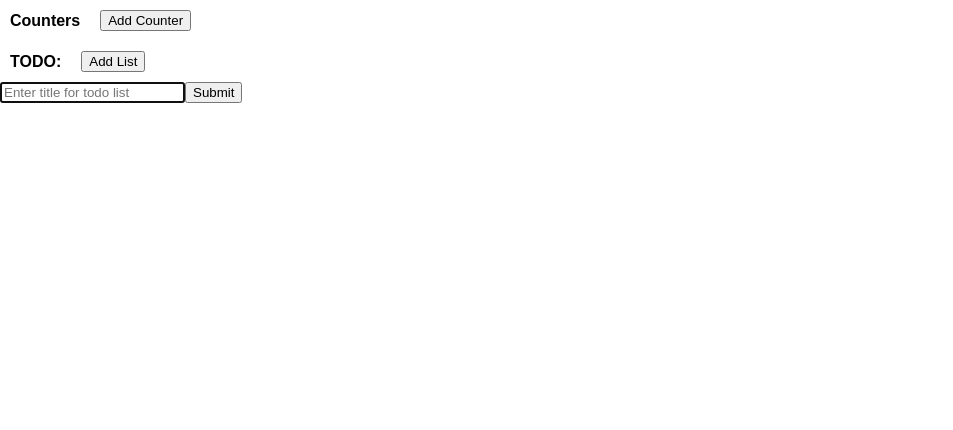
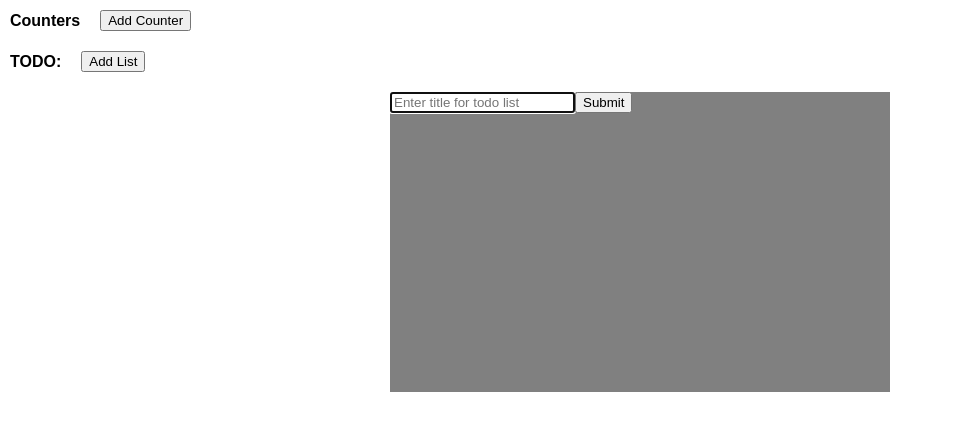
Before and after one commit to fullnelson14/todo-react, a React (Create React App) app: page / in a window 1280 px wide. Both pictures are taken after a click on the button "Add List". Shown: the top 430 px of the page, without its empty margins (0-953 px from the left). Built offline with nearby package versions, Linux system fonts and the light colour scheme.

Commit message:
small visual edits / added todo page

```diff
--- a/src/index.css
+++ b/src/index.css
@@ -71,3 +71,15 @@ body {
   width: 45%;
   font-size: 30px;
 }
+
+.list {
+  display: block;
+  min-height: 300px;
+  max-width: 500px;
+  margin: 10px auto;
+  background-color: grey;
+}
+
+.hidden {
+  display: none;
+}
```
Also changed, not shown: 1 other file (tests, documents, lock files or other folders).
